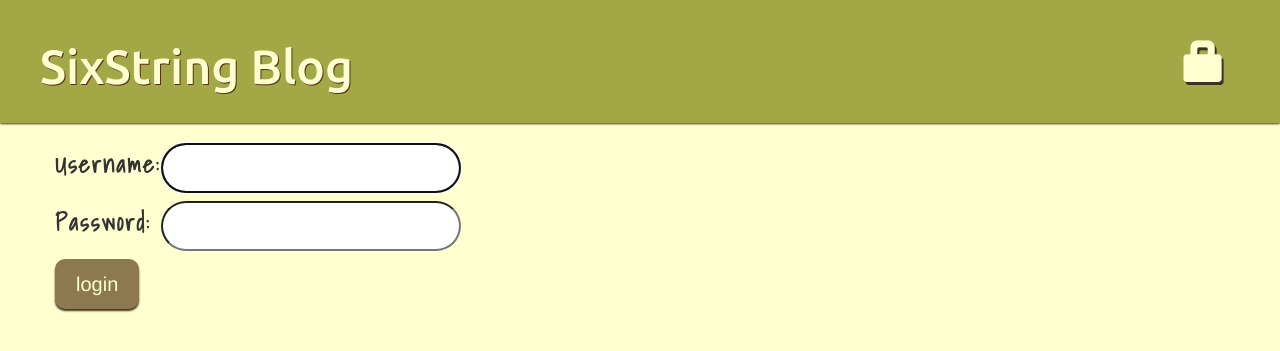
After one commit to SixStringsCoder/my-first-blog, a Django app: page /accounts/login/ in a window 1280 px wide. The commit adds this page. Shown: the top 351 px of the page. Run offline with Django 3.2, Linux system fonts and the light colour scheme; some libraries are stand-ins or nearby versions.

Commit message:
added account log in and log out

```diff
--- a/blog/static/blog/css/blog.css
+++ b/blog/static/blog/css/blog.css
@@ -91,7 +91,7 @@ p {
     color: #000000;
 }
 
-.add-icon, .draft-icon {
+.add-icon, .draft-icon, .lock-icon {
     font-size: 1.2em;
     margin-top: 35%;
     margin-right: 15px;
@@ -99,10 +99,11 @@ p {
     text-shadow: 2px 3px #3C3420;
 }
 
-.add-icon:active, .draft-icon:active {
+.add-icon:active, .draft-icon:active, .lock-icon:active {
     color: #3C3420;
     text-shadow: none;
 }
+
 
 /*------------------------
           Buttons
@@ -129,9 +130,23 @@ p {
     outline: none;
 }
 
+/*------------------------
+       Login Form
+-------------------------*/
 
+input[type=text], input[type=password] {
+    width: 300px;
+    height: 50px;
+    border-radius: 25px;
 
+}
 
+label {
+    margin-bottom: 20px;
+    font-size: 1.7em;
+    font-family: 'Shadows Into Light', cursive;
+    letter-spacing: 2px;
+}
 
 /* --------------------------
 -----------------------------
--- a/blog/templates/blog/base.html
+++ b/blog/templates/blog/base.html
@@ -1,9 +1,12 @@
 {# This is the base HTML page for the blog.  It contains foundational style sheets and page layout. #}
 
-{% load staticfiles %}
+{% load static %}
+
 <html>
 <head>
+    {% block title %}
     <title>Steve's SixString blog</title>
+    {% endblock %}
 
     {# CSS Stylesheets  - initial reset and normalize#}
     <link rel="stylesheet" href="{% static 'blog/vendor/reset.css' %}">
@@ -23,9 +26,12 @@
         {% if user.is_authenticated %}
             <a href="{% url 'post_new' %}" class="top-menu"><span class="glyphicon glyphicon-plus add-icon"></span></a>
             <a href="{% url 'post_draft_list' %}" class="top-menu"><span class="glyphicon glyphicon-edit draft-icon"></span></a>
+            <p class="top-menu">Welcome, {{ user.username }}! <small>(<a href="{% url 'logout' %}">Log out</a>)</small></p>
+        {% else %}
+            <a href="{% url 'login' %}" class="top-menu"><span class="glyphicon glyphicon-lock lock-icon"></span></a>
         {% endif %}
             {# Blog Heading Text #}
-            <h1><a href="/">SixString Blog</a></h1>
+        <h1><a href="/">SixString Blog</a></h1>
     </header>
 
     <div class="content container">
--- a/blog/templates/blog/post_detail.html
+++ b/blog/templates/blog/post_detail.html
@@ -1,4 +1,8 @@
 {% extends 'blog/base.html' %}
+
+{%  block title %}
+    <title>Blog Post - SixStringsBlog</title>
+{% endblock %}
 
 {% block content %}
     <div class="post">
--- a/blog/templates/blog/post_draft_list.html
+++ b/blog/templates/blog/post_draft_list.html
@@ -1,4 +1,8 @@
 {% extends 'blog/base.html' %}
+
+{%  block title %}
+    <title>Blog Drafts - SixStringsBlog</title>
+{% endblock %}
 
 {% block content %}
     {% for post in posts %}
--- a/blog/templates/blog/post_edit.html
+++ b/blog/templates/blog/post_edit.html
@@ -1,6 +1,10 @@
 {# This template acts as a New Post web page and the Edit post web page #}
 
 {% extends 'blog/base.html' %}
+
+{%  block title %}
+    <title>Edit Page - SixStringsBlog</title>
+{% endblock %}
 
 {% block content %}
     <h1>New post</h1>
--- a/blog/templates/blog/post_list.html
+++ b/blog/templates/blog/post_list.html
@@ -1,4 +1,8 @@
 {% extends 'blog/base.html' %}
+
+{%  block title %}
+    <title>Blog Posts - SixStringsBlog</title>
+{% endblock %}
 
 {% block content %}
     {% for post in posts %}
--- /dev/null
+++ b/blog/templates/registration/login.html
@@ -0,0 +1,29 @@
+{% extends 'blog/base.html' %}
+
+{%  block title %}
+    <title>Log In - SixStringsBlog</title>
+{% endblock %}
+
+{% block content %}
+    {% if form.errors %}
+        <p> Yo, homey!  Your creds are suspect!  Try again or find another hussle!</p>
+    {% endif %}
+
+    <form action="{% url 'login' %}" method="POST">
+    {# csrf is cross site request forgery tag. #}
+    {% csrf_token %}
+        <table>
+            <tr>
+                <td class="login_input">{{ form.username.label_tag }}</td>
+                <td>{{ form.username }}</td>
+            </tr>
+            <tr>
+                <td class="login_input">{{ form.password.label_tag }}</td>
+                <td>{{ form.password }}</td>
+            </tr>
+            </table>
+
+            <input type="submit" value="login" class="btn"/>
+            <input type="hidden" name="next" value="{{ next }}" />
+    </form>
+{% endblock %}
--- a/djangoblog/settings.py
+++ b/djangoblog/settings.py
@@ -83,6 +83,10 @@ DATABASES = {
 }
 
 
+# Login Redirect URL leads to home page
+LOGIN_REDIRECT_URL = '/'
+
+
 # Password validation
 # https://docs.djangoproject.com/en/1.11/ref/settings/#auth-password-validators
 
@@ -119,5 +123,5 @@ USE_TZ = True
 # Static files (CSS, JavaScript, Images)
 # https://docs.djangoproject.com/en/1.11/howto/static-files/
 
+STATIC_ROOT = os.path.join(BASE_DIR, 'staticfiles')
 STATIC_URL = '/static/'
-STATIC_ROOT = os.path.join(BASE_DIR, 'static')
--- a/djangoblog/urls.py
+++ b/djangoblog/urls.py
@@ -16,8 +16,12 @@ Including another URLconf
 from django.conf.urls import include, url
 from django.contrib import admin
 
+from django.contrib.auth.views import login, logout
+
 
 urlpatterns = [
     url(r'^admin/', admin.site.urls),
+    url(r'^accounts/login/$', login, name='login'),
+    url(r'^accounts/logout/$', logout, name='logout', kwargs={'next_page': '/'}),
     url(r'', include('blog.urls')),
 ]
```
Also changed, not shown: blog/views.py (+6 -5 lines).
